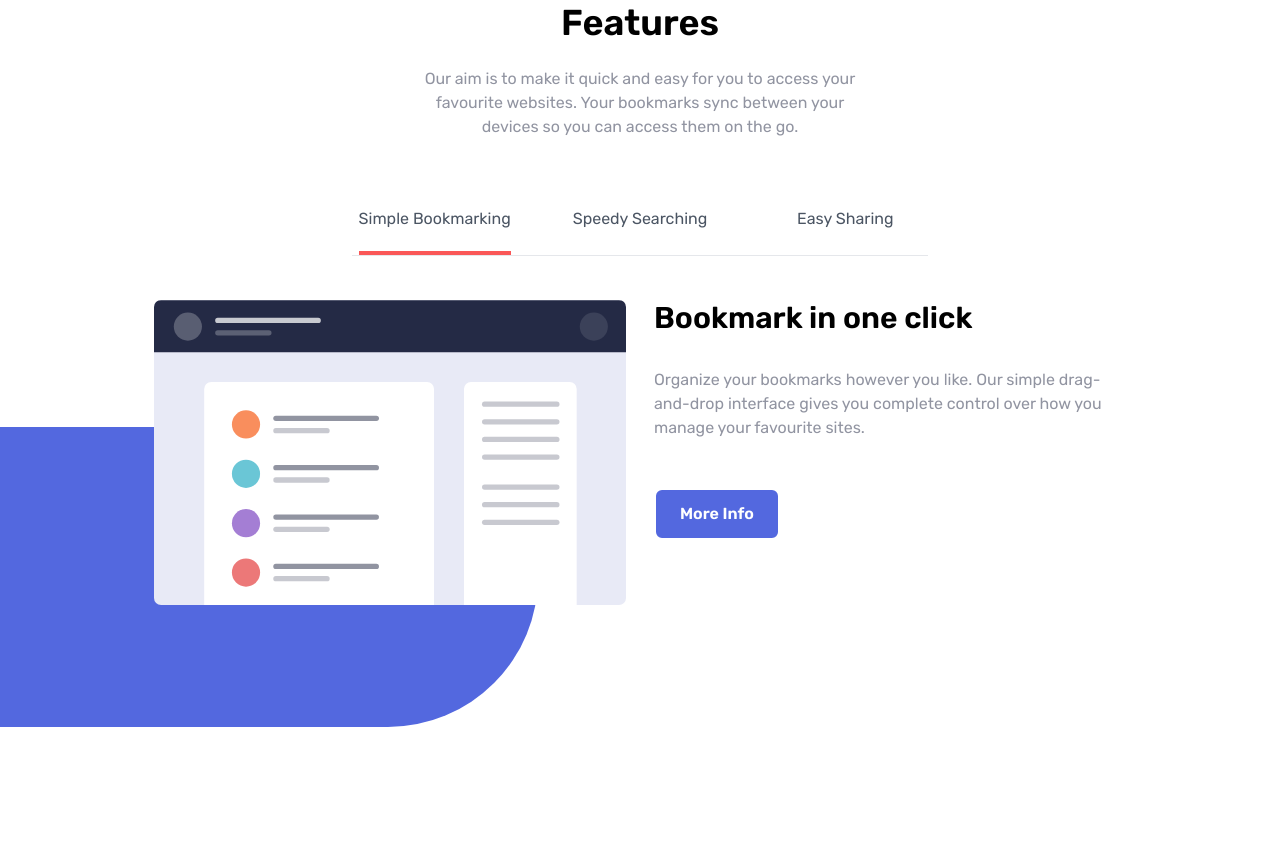
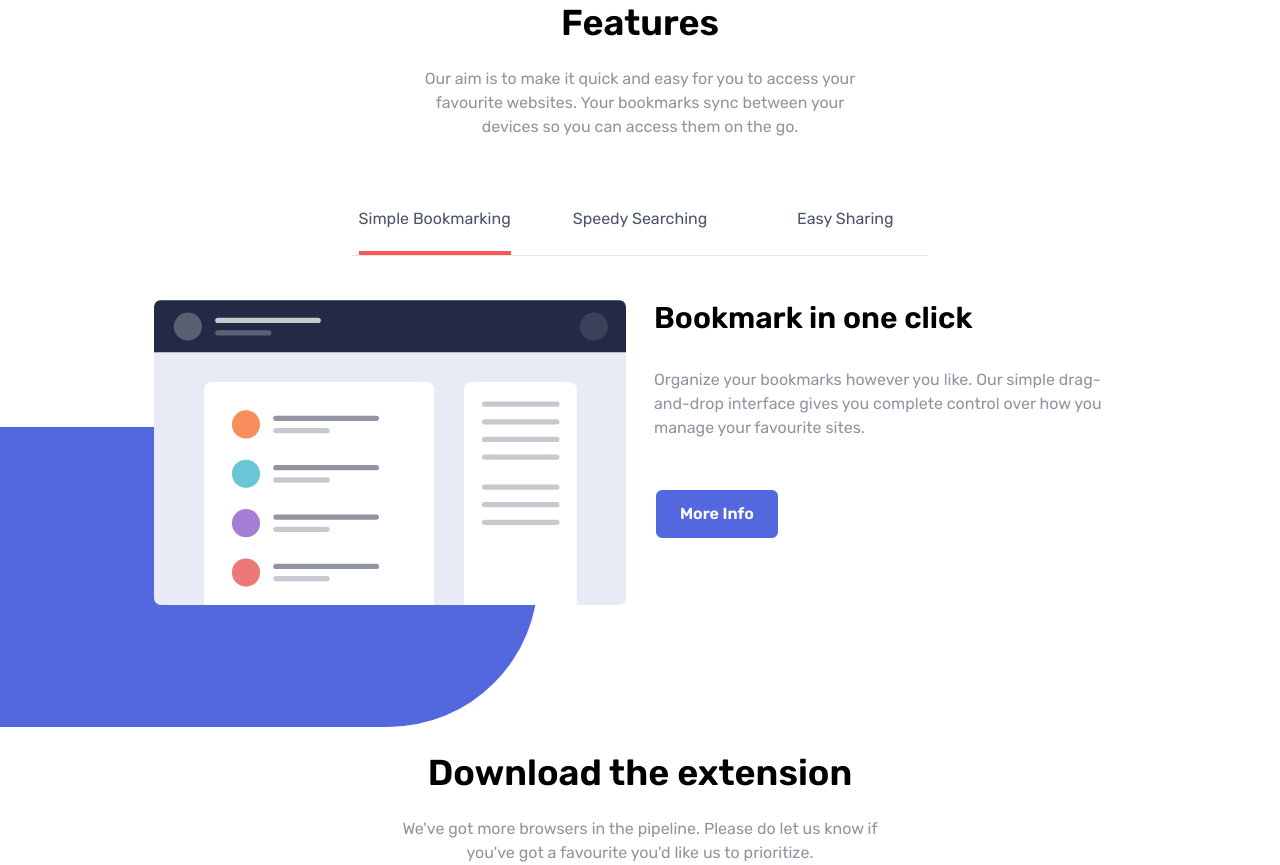
Before and after one commit to graysteven/bookmark-with-tailwind-css, a website: page index.html in a window 1280 px wide. Shown: the part 761-1626 px from the top of the page. Before the commit the page ends 1514 px from the top, so only its background shows below. Drawn offline with Linux system fonts and the light colour scheme.

Commit message:
feat: add the Download Heading section

```diff
--- a/index.html
+++ b/index.html
@@ -247,5 +247,18 @@
         </div>
       </div>
     </section>
+
+    <!-- Download Heading -->
+    <section id="download">
+      <div class="container mx-auto px-6">
+        <h2 class="mb-6 text-3xl font-semibold text-center md:text-4xl">
+          Download the extension
+        </h2>
+        <p class="max-w-lg mx-auto text-center text-grayishBlue">
+          We've got more browsers in the pipeline. Please do let us know if
+          you've got a favourite you'd like us to prioritize.
+        </p>
+      </div>
+    </section>
   </body>
 </html>
```
Also changed, not shown: css/style.css.
